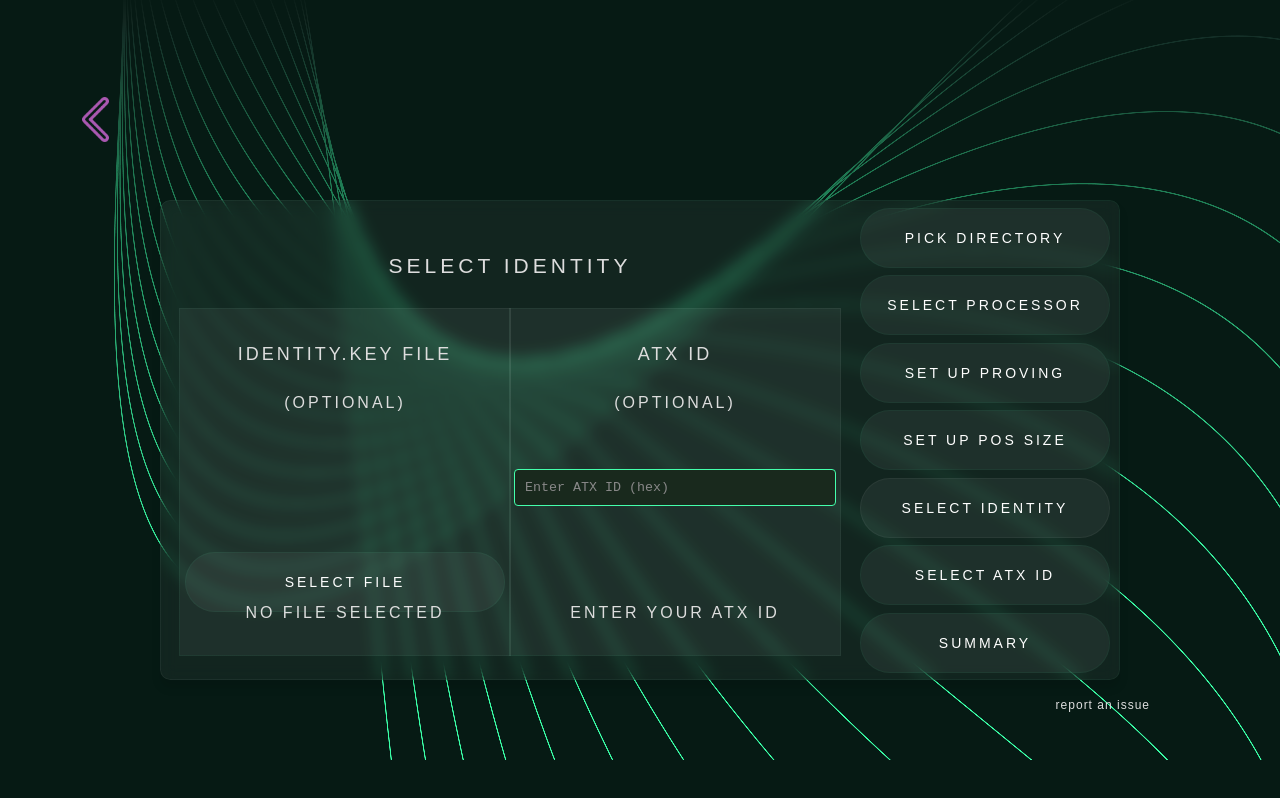
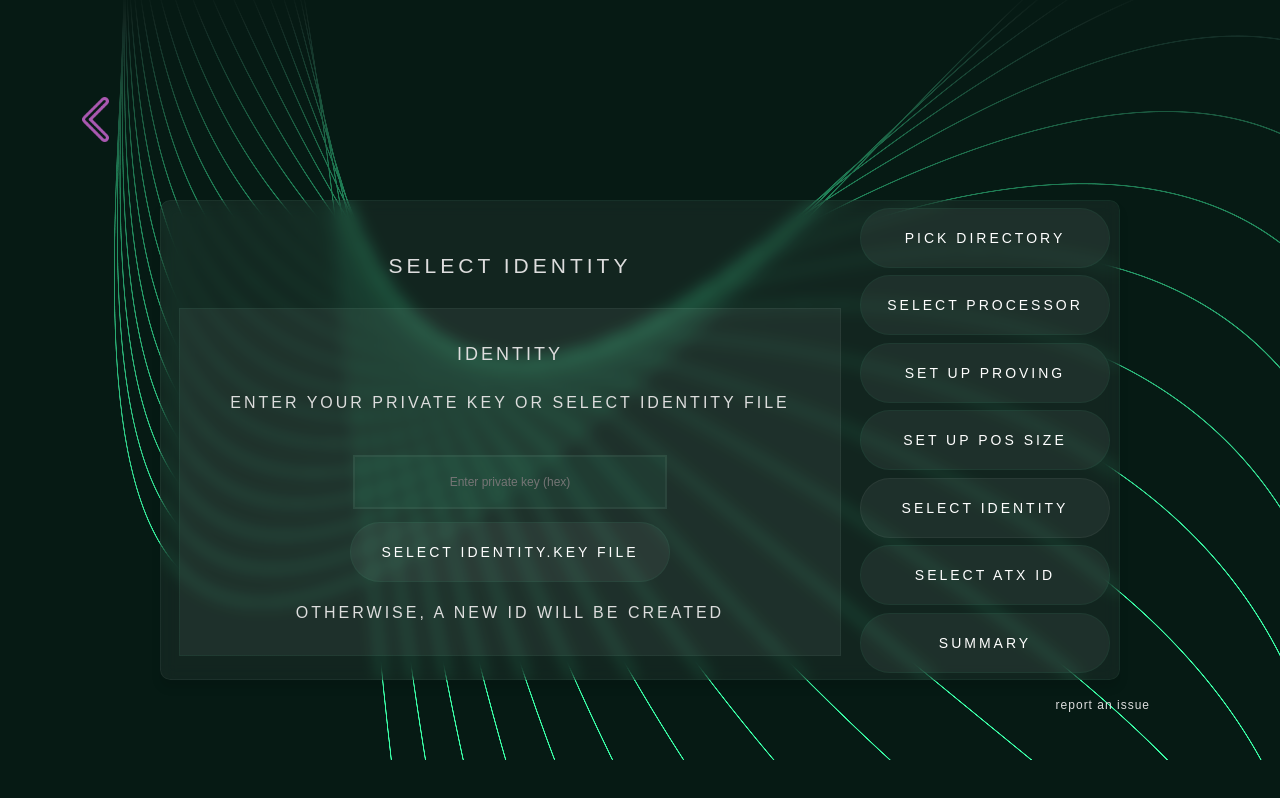
Before and after one commit to spacemeshos/sm-init-app-v2, a React (Create React App) app: page /generate in a window 1280 px wide. Both pictures are taken after a click on the button "SELECT IDENTITY". Built offline with nearby package versions, Linux system fonts and the light colour scheme.

Commit message:
refactor Identity and ATX step

```diff
--- a/src/components/input.tsx
+++ b/src/components/input.tsx
@@ -13,6 +13,18 @@ interface CustomNumberInputProps {
   width?: number;
   value?: number;
   onChange?: (value: number) => void;
+}
+
+interface HexInputProps {
+  value?: string;
+  onChange?: (e: React.ChangeEvent<HTMLInputElement>) => void;
+  fontSize?: number;
+  height?: number;
+  width?: number;
+  placeholder?: string;
+  maxLength?: number;
+  className?: string;
+  type?: string;
 }
 
 const StyledInputRoot = styled.div<{ height?: number; width?: number }>`
@@ -31,18 +43,17 @@ const StyledInputRoot = styled.div<{ height?: number; width?: number }>`
 
 const StyledInput = styled.input<{
   fontSize?: number;
+  isValid?: boolean;
 }>`
   font-size: ${({ fontSize = 36 }) => fontSize}px;
   font-family: "Source Code Pro ExtraLight", sans-serif;
   font-weight: 200;
   color: ${Colors.white};
-  height: 56px;
-  width: 130px;
+  height: 40px;
+  width: 300px;
   background: ${Colors.greenLightOpaque};
-  border: 2px solid ${Colors.whiteOpaque};
-  margin: 0 8px;
-  padding: 0px 12px;
-  min-width: 130px;
+  border: 2px solid ${props => props.isValid === false ? Colors.red : Colors.whiteOpaque};
+  padding: 5px;
   text-align: center;
 
   /* Hide default number input arrows buttons */
@@ -51,6 +62,10 @@ const StyledInput = styled.input<{
   &::-webkit-inner-spin-button {
     -webkit-appearance: none;
     margin: 0;
+  }
+
+  &.error {
+    border-color: ${Colors.red};
   }
 `;
 
@@ -65,7 +80,7 @@ const StyledButton = styled.button<{
   border: none;
   background: ${Colors.whiteOpaque};
   color: ${Colors.white};
-  height: 56px;
+  height: 40px;
   width: 56px;
   display: flex;
   flex-flow: row nowrap;
@@ -91,6 +106,32 @@ const Text = styled.h1`
   font-size: 26px;
   position: relative;
 `;
+
+const HexInput: React.FC<HexInputProps> = ({
+  value = '',
+  onChange,
+  fontSize,
+  height,
+  width,
+  placeholder,
+  maxLength,
+  className,
+  type = 'text'
+}) => {
+  return (
+    <StyledInputRoot height={height} width={width}>
+      <StyledInput
+        type={type}
+        value={value}
+        onChange={onChange}
+        placeholder={placeholder}
+        maxLength={maxLength}
+        fontSize={fontSize}
+        className={className}
+      />
+    </StyledInputRoot>
+  );
+};
 
 const CustomNumberInput: React.FC<CustomNumberInputProps> = ({
   min = 1,
@@ -163,4 +204,4 @@ const CustomNumberInput: React.FC<CustomNumberInputProps> = ({
   );
 };
 
-export default CustomNumberInput;
+export { CustomNumberInput as default, HexInput };
--- a/src/components/setupPOS.tsx
+++ b/src/components/setupPOS.tsx
@@ -3,7 +3,7 @@ import styled from "styled-components";
 import Colors from "../styles/colors";
 import Tile from "./tile";
 import { Button, CancelButton, SaveButton } from "./button";
-import CustomNumberInput from "./input";
+import CustomNumberInput, { HexInput } from "./input";
 import { BodyText, ErrorMessage, Subheader } from "../styles/texts";
 import { invoke } from "@tauri-apps/api";
 import { useSettings } from "../state/SettingsContext";
@@ -13,8 +13,9 @@ import {
   handleDirectoryError,
   shortenPath,
 } from "../utils/directoryUtils";
+import { truncateHex, isValidHex } from "../utils/hexUtils";
 import POSSummary from "./POSSummary";
-import { open } from '@tauri-apps/api/dialog';
+import { open } from "@tauri-apps/api/dialog";
 
 const BottomContainer = styled.div`
   height: 80%;
@@ -47,26 +48,6 @@ const SelectedValue = styled.h1`
   font-weight: 300;
   font-size: 50px;
   position: relative;
-`;
-
-const HexInput = styled.input`
-  background-color: ${Colors.darkerGreen};
-  color: ${Colors.white};
-  border: 1px solid ${Colors.greenLight};
-  padding: 10px;
-  width: 300px;
-  border-radius: 4px;
-  font-family: "Source Code Pro", monospace;
-  margin-top: 10px;
-
-  &:focus {
-    outline: none;
-    border-color: ${Colors.greenLight};
-  }
-
-  &::placeholder {
-    color: ${Colors.grayMedium};
-  }
 `;
 
 const SelectDirectory: React.FC = () => {
@@ -375,63 +356,123 @@ const SetupGPU: React.FC<Props> = ({ isOpen }) => {
 const SelectIdentity: React.FC = () => {
   const { setSettings } = useSettings();
   const [selectedFile, setSelectedFile] = useState<string | null>(null);
-  const [atxId, setAtxId] = useState<string>("");
+  const [privateKey, setPrivateKey] = useState<string>("");
   const [error, setError] = useState<string | null>(null);
+  const [privateKeyError, setPrivateKeyError] = useState<string | null>(null);
 
   const handleFileSelect = async () => {
     try {
       const selected = await open({
         multiple: false,
-        filters: [{
-          name: 'Identity Key',
-          extensions: ['key']
-        }]
+        filters: [
+          {
+            name: "Identity Key",
+            extensions: ["key"],
+          },
+        ],
       });
 
-      if (selected && typeof selected === 'string') {
-        const fileName = selected.split('/').pop() || selected;
+      if (selected && typeof selected === "string") {
+        const fileName = selected.split("/").pop() || selected;
         setSelectedFile(fileName);
-        setSettings((prev) => ({ ...prev, identityFile: selected })); // Store full path
+        setSettings((prev) => ({
+          ...prev,
+          identityFile: selected,
+          privateKey: undefined,
+        }));
         setError(null);
+        setPrivateKey("");
+        setPrivateKeyError(null);
       }
     } catch (err) {
-      console.error('Error selecting file:', err);
-      setError('Failed to select file');
+      console.error("Error selecting file:", err);
+      setError("Failed to select file");
     }
   };
 
+  const handlePrivateKeyChange = (
+    event: React.ChangeEvent<HTMLInputElement>
+  ) => {
+    const value = event.target.value.toLowerCase();
+    setPrivateKey(value);
+
+    if (value === "") {
+      setPrivateKeyError(null);
+      setSettings((prev) => ({ ...prev, privateKey: undefined }));
+    } else if (!isValidHex(value, 64)) {
+      setPrivateKeyError(
+        "Private key must be a 64-character hexadecimal string"
+      );
+      setSettings((prev) => ({ ...prev, privateKey: undefined }));
+    } else {
+      setPrivateKeyError(null);
+      setSettings((prev) => ({
+        ...prev,
+        privateKey: value,
+        identityFile: undefined,
+      }));
+      setSelectedFile(null);
+      setError(null);
+    }
+  };
+
+  const displayValue = privateKey ? `Key: ${truncateHex(privateKey, 8)}` : (selectedFile || "Otherwise, a new ID will be created");
+
+  return (
+    <BottomContainer>
+      <TileWrapper width={660}>
+        <Tile
+          heading="Identity"
+          subheader="Enter your Private Key or select identity file"
+          footer={displayValue}
+          errmsg={error ?? privateKeyError ?? undefined}
+        />
+        <HexInput
+          type="text"
+          fontSize={12}
+          value={privateKey}
+          onChange={handlePrivateKeyChange}
+          placeholder="Enter private key (hex)"
+          maxLength={64}
+          className={privateKeyError ? "error" : ""}
+        />
+        <Button
+          onClick={handleFileSelect}
+          label={selectedFile ? "Change File" : "Select identity.key File"}
+          width={320}
+          top={70}
+        />
+      </TileWrapper>
+    </BottomContainer>
+  );
+};
+
+const SelectATX: React.FC = () => {
+  const { setSettings } = useSettings();
+  const [atxId, setAtxId] = useState<string>("");
+  const [error, setError] = useState<string | null>(null);
+
   const handleAtxIdChange = (event: React.ChangeEvent<HTMLInputElement>) => {
-    const value = event.target.value;
-    if (/^[0-9a-fA-F]*$/.test(value) && value.length <= 64) {
+    const value = event.target.value.toLowerCase();
+    if (value === "" || isValidHex(value)) {
       setAtxId(value);
       setSettings((prev) => ({ ...prev, atxId: value }));
       setError(null);
     } else {
-      setError("ATX ID must be a valid 256-bit hexadecimal value");
+      setError("ATX ID must be a valid hexadecimal value");
     }
   };
+
+  const displayValue = atxId ? `ID: ${truncateHex(atxId, 6)}` : "Enter your ATX ID";
 
   return (
     <BottomContainer>
       <TileWrapper>
         <Tile
-          heading="Identity.key File"
-          subheader="(Optional)"
-          footer={selectedFile || "No file selected"}
-          errmsg={error ?? undefined}
-        />
-        <Button
-          onClick={handleFileSelect}
-          label={selectedFile ? "Change File" : "Select File"}
-          width={320}
-          top={100}
-        />
-      </TileWrapper>
-      <TileWrapper>
-        <Tile
           heading="ATX ID"
           subheader="(Optional)"
-          footer="Enter your ATX ID"
+          footer={displayValue}
+          errmsg={error ?? undefined}
         />
         <HexInput
           type="text"
@@ -455,5 +496,6 @@ export {
   SetupProving,
   SetupGPU,
   SelectIdentity,
+  SelectATX,
   SetupSummary,
 };
```
